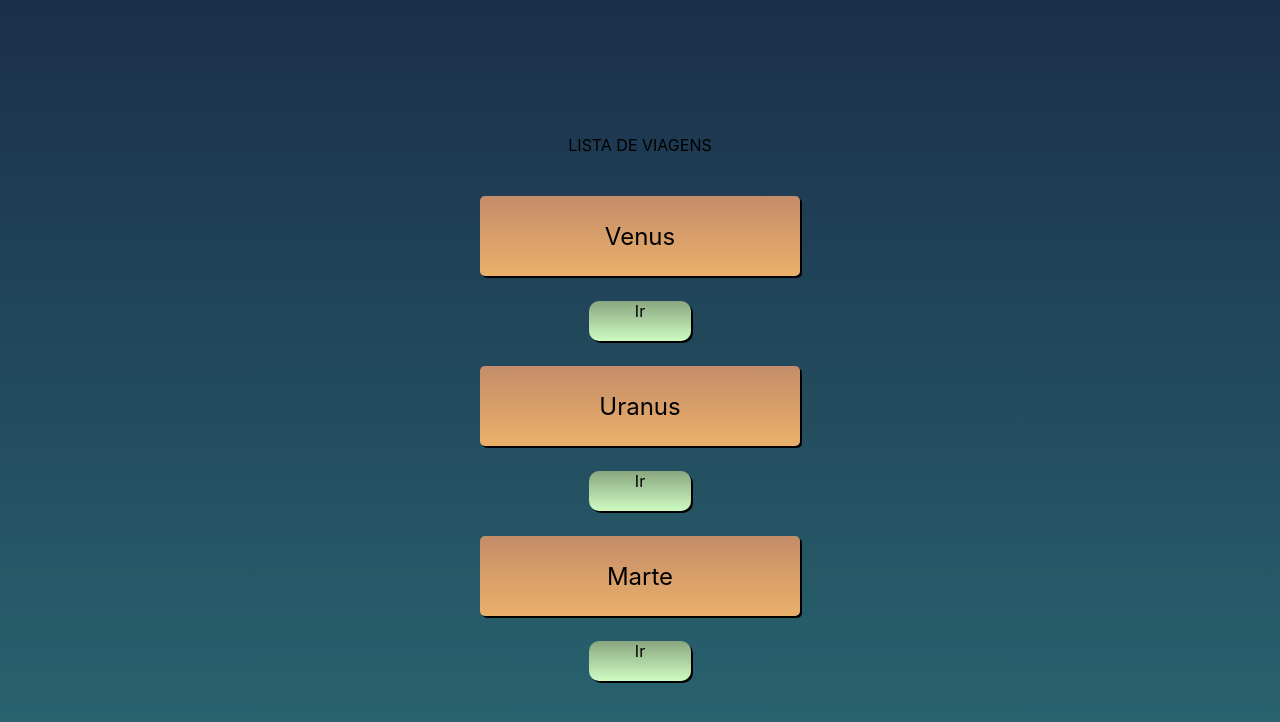
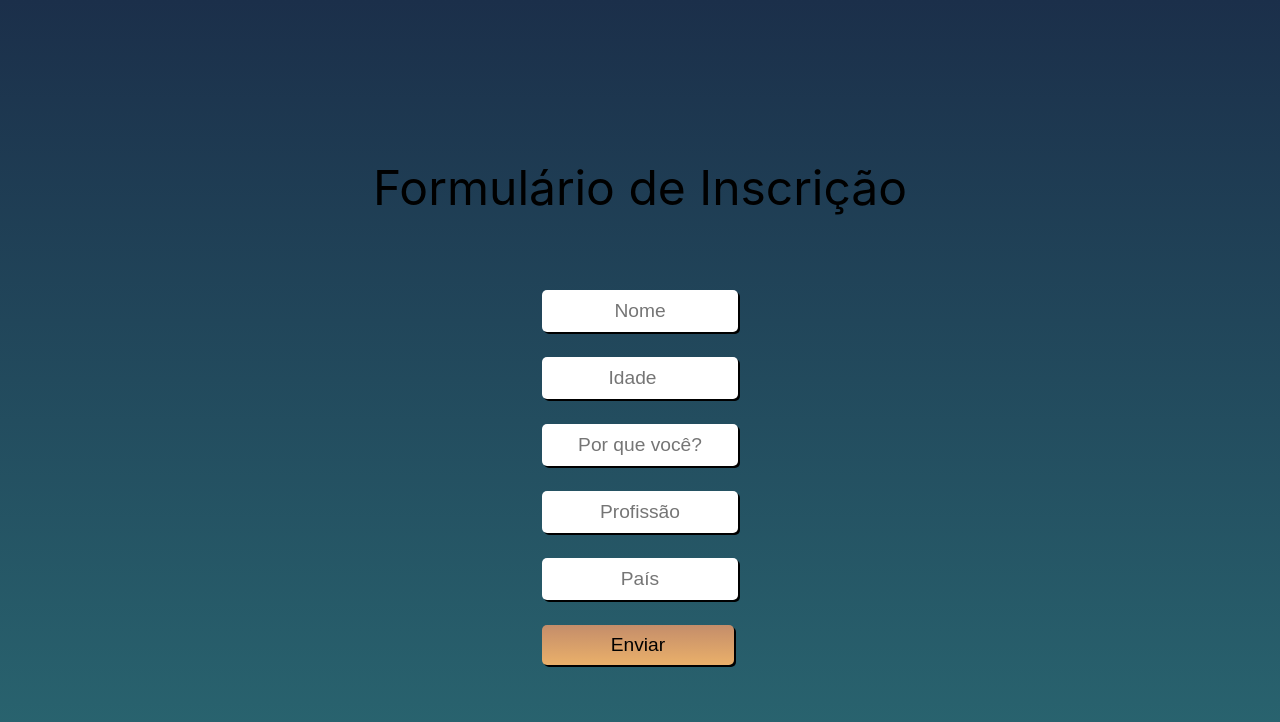
Before and after one commit to future4code/Luiz-Barbosa, a React (Create React App) app in the folder quinzena9/quinzena9-aula31/quinzena9-aula31/: page /inscricao in a window 1280 px wide. Shown: the top 722 px of the page. Built offline with nearby package versions, Linux system fonts and the light colour scheme.

Commit message:
formulario de inscrição pronto

```diff
--- a/quinzena9/quinzena9-aula31/quinzena9-aula31/src/App.js
+++ b/quinzena9/quinzena9-aula31/quinzena9-aula31/src/App.js
@@ -1,7 +1,7 @@
 import Header from "./components/areaPublica/header";
 import Main from "./components/areaPublica/conteudoMain";
 import { Switch, Route, BrowserRouter } from "react-router-dom";
-import LoginScreen from './components/areaPrivada/Login'
+import LoginScreen from './components/areaPublica/Login'
 import React from 'react'
 import AreaPrivada from './components/areaPrivada/AreaPrivada'
 import ListaIncritos from './components/areaPrivada/ListaDeInscritos'
--- a/quinzena9/quinzena9-aula31/quinzena9-aula31/src/components/areaPrivada/AreaPrivada.js
+++ b/quinzena9/quinzena9-aula31/quinzena9-aula31/src/components/areaPrivada/AreaPrivada.js
@@ -7,18 +7,15 @@ import { useProtectedPage } from '../../hooks/useProtectedPage'
 const AreaPrivada = () => {
     const history = useHistory()
 
-    const onClickInscritos = () => {
-        history.replace("/inscritos")
-    }
+
     const onClickViagens = () => {
-        history.replace("/admViagens")
+        history.push("/admViagens")
     }
 
     useProtectedPage()
 
     return(
         <DivPrincipal>
-           <BotaoAreaPrivada onClick={onClickInscritos}>Inscritos</BotaoAreaPrivada>
            <BotaoAreaPrivada onClick={onClickViagens}>Administrar Viagens</BotaoAreaPrivada>
         </DivPrincipal>
     )
--- a/quinzena9/quinzena9-aula31/quinzena9-aula31/src/components/areaPrivada/GerenciarViagens.js
+++ b/quinzena9/quinzena9-aula31/quinzena9-aula31/src/components/areaPrivada/GerenciarViagens.js
@@ -1,9 +1,24 @@
-import React from 'react'
+import axios from 'axios'
+import React, { useEffect, useState } from 'react'
+import {useProtectedPage} from '../../hooks/useProtectedPage'
+import {BASE_URL} from '../../requisicoes/requisicoes'
 
 const GerenciarViagens = () => {
+    const [viagens, setViagens] = useState([])
+
+    useEffect(() => {
+        axios.get(`${BASE_URL}/trips`).then((response) => {
+            console.log(response)
+            setViagens(response)
+        }).catch((error) => {
+            console.log(error)
+        })
+    }, [])
+
+    useProtectedPage()
     return(
         <div>
-            TAKE MY BREATH AWAY
+
         </div>
     )
 
--- a/quinzena9/quinzena9-aula31/quinzena9-aula31/src/components/areaPrivada/ListaDeInscritos.js
+++ b/quinzena9/quinzena9-aula31/quinzena9-aula31/src/components/areaPrivada/ListaDeInscritos.js
@@ -1,8 +1,11 @@
 import React from 'react'
+import { useProtectedPage } from '../../hooks/useProtectedPage'
 import { Lista } from '../areaPublica/headerStyles'
 
 
 const ListaIncritos = () => {
+    useProtectedPage()
+
     return(
         <div>
             HEY HO LET'S GO
--- a/quinzena9/quinzena9-aula31/quinzena9-aula31/src/components/areaPublica/FormularioInscricao.js
+++ b/quinzena9/quinzena9-aula31/quinzena9-aula31/src/components/areaPublica/FormularioInscricao.js
@@ -1,10 +1,11 @@
 import React from 'react'
+import {MainContainer} from './formularioInscricaoStyles'
 
 const Formulario = () => {
     return(
-        <div>
-            Yoleeiiiho
-        </div>
+        <MainContainer>
+
+        </MainContainer>
     )
 }
 
--- a/quinzena9/quinzena9-aula31/quinzena9-aula31/src/components/areaPublica/ViagensInscricao.js
+++ b/quinzena9/quinzena9-aula31/quinzena9-aula31/src/components/areaPublica/ViagensInscricao.js
@@ -1,29 +1,88 @@
-import React from "react";
-import { DivPrincipal, SectionLista, DivPlanetas, BotaoInscricao} from "./ViagensInscricaoStyles";
-import {useHistory} from 'react-router-dom'
+import React, {useState} from "react";
+import {
+  DivPrincipal,
+  SectionLista,
+  Dropdown,
+  StyledInput,
+  Title,
+  Button
+} from "./ViagensInscricaoStyles";
+import { useHistory } from "react-router-dom";
+import axios from "axios";
+import { axiosConfig, BASE_URL } from "../../requisicoes/requisicoes";
 
 const ViagensDisponiveis = () => {
-    const history = useHistory()
+  const [nome, setNome] = useState('')
+  const [idade, setIdade] = useState('')
+  const [descricao, setDescricao] = useState('')
+  const [profissao, setProfissao] = useState('')
+  const [pais, setPais] = useState('')
 
-    const onClickIr = () => {
-    history.push("/formulario")
-    }
+
+  const onChangeNome = (event) => {
+    setNome(event.target.value)
+  }
+  const onChangeIdade = (event) => {
+    setIdade(event.target.value)
+  }
+  const onChangeDescricao = (event) => {
+    setDescricao(event.target.value)
+  }
+  const onChangeProfissao = (event) => {
+    setProfissao(event.target.value)
+  }
+  const onChangePais = (event) => {
+    setPais(event.target.value)
+  }
+
+  const body = {
+    name: nome,
+    age: idade,
+    applicationText: descricao,
+    profession: profissao,
+    country: pais
+  }
+
+  const onSubmit = (event) => {
+    event.preventDefault()
+    axios.post(`${BASE_URL}/trips/NoIFVcOiSgTKTIPVZwXS/apply`, body, axiosConfig).then((response)=> {
+        alert("Inscrito com sucesso!")
+    }).catch((error) => {
+      console.log(error)
+    })
+
+    setNome('')
+    setIdade('')
+    setDescricao('')
+    setProfissao('')
+    setPais('')
+  }
+
+
   return (
     <DivPrincipal>
       <SectionLista>
-        <p>LISTA DE VIAGENS</p>
-        <DivPlanetas>
-          Venus
-        </DivPlanetas>
-        <BotaoInscricao onClick={onClickIr}>Ir</BotaoInscricao>
-        <DivPlanetas>
-          Uranus
-        </DivPlanetas>
-        <BotaoInscricao onClick={onClickIr}>Ir</BotaoInscricao>
-        <DivPlanetas>
-          Marte
-        </DivPlanetas>
-        <BotaoInscricao onClick={onClickIr}>Ir</BotaoInscricao>
+        <Title>Formulário de Inscrição</Title>
+        <div>
+          <form onSubmit={onSubmit}>
+            <StyledInput value={nome} onChange={onChangeNome} placeholder="Nome" type="text" />
+            {/* <Dropdown>
+              <option>Mercúrio</option>
+              <option>Vênus</option>
+              <option>Marte</option>
+              <option>Jupiter</option>
+              <option>Saturno</option>
+              <option>Urano</option>
+              <option>Netuno</option>
+              <option>Plutão</option>
+            </Dropdown> */}
+            <StyledInput value={idade} onChange={onChangeIdade} placeholder="Idade" type="number" />
+            <StyledInput value={descricao} onChange={onChangeDescricao} placeholder="Por que você?" type="text" />
+            <StyledInput value={profissao} onChange={onChangeProfissao} placeholder="Profissão" type="text" />
+            <StyledInput value={pais} onChange={onChangePais} placeholder="País" type="text" />
+            <Button>Enviar</Button>
+          </form>
+        </div>
       </SectionLista>
     </DivPrincipal>
   );
--- a/quinzena9/quinzena9-aula31/quinzena9-aula31/src/components/areaPublica/ViagensInscricaoStyles.js
+++ b/quinzena9/quinzena9-aula31/quinzena9-aula31/src/components/areaPublica/ViagensInscricaoStyles.js
@@ -12,6 +12,12 @@ export const DivPrincipal = styled.div`
 
 `
 
+export const Title = styled.p`
+    font-size: 3rem;
+
+`
+
+
 export const SectionLista = styled.section`
     display: flex;
     flex-direction: column;
@@ -19,15 +25,15 @@ export const SectionLista = styled.section`
     justify-content: center;
 `
 
-export const DivPlanetas = styled.div`
-    width: 25vw;
-    height: 10vh;
-    background-image: linear-gradient(180deg, #c48d6a, #eab06a);
+export const Dropdown = styled.select`
+    width: 15vw;
+    height: 5vh;
+    /* background-image: linear-gradient(180deg, #c48d6a, #eab06a); */
     border: none;
     box-shadow: 2px 2px #000000;
     border-radius: 5px;
     margin: 25px;
-    font-size: 1.5rem;
+    font-size: 1.2rem;
     text-align: center;
     display: flex;
     align-items: center;
@@ -51,3 +57,31 @@ export const BotaoInscricao = styled.div`
         background-image: linear-gradient(180deg, #6e8566, #60745a);
     }
 `
+
+export const StyledInput = styled.input`
+    width: 15vw;
+    height: 5vh;
+    border: none;
+    box-shadow: 2px 2px #000000;
+    border-radius: 5px;
+    margin: 25px;
+    font-size: 1.2rem;
+    text-align: center;
+    display: flex;
+    align-items: center;
+    justify-content: center;
+`
+export const Button = styled.button`
+     width: 15vw;
+    height: 5vh;
+    border: none;
+    box-shadow: 2px 2px #000000;
+    border-radius: 5px;
+    margin: 25px;
+    font-size: 1.2rem;
+    text-align: center;
+    display: flex;
+    align-items: center;
+    justify-content: center;
+    background-image: linear-gradient(180deg, #c48d6a, #eab06a);
+`
--- a/quinzena9/quinzena9-aula31/quinzena9-aula31/src/components/areaPublica/conteudoMain.js
+++ b/quinzena9/quinzena9-aula31/quinzena9-aula31/src/components/areaPublica/conteudoMain.js
@@ -1,5 +1,5 @@
 import React from 'react'
-import {StyledContainer, Texto, MainTelaPrincipal,StyledInput, StyledButton} from './conteudoMainStyles'
+import {StyledContainer, Texto, MainTelaPrincipal,StyledInput, StyledButton, StyledForm} from './conteudoMainStyles'
 import {useHistory} from 'react-router-dom'
 
 
@@ -15,8 +15,10 @@ const Main = () => {
     <StyledContainer>
       <MainTelaPrincipal>
         <Texto>LABE X</Texto>
-        <StyledInput placeholder={"Insira seu e-mail"} />
+        <StyledForm>
+        <StyledInput type='email' placeholder={"Insira seu e-mail"} />
         <StyledButton onClick={onClickFazerInscricao}>Enviar</StyledButton>
+        </StyledForm>
       </MainTelaPrincipal>
     </StyledContainer>
   );
--- a/quinzena9/quinzena9-aula31/quinzena9-aula31/src/components/areaPublica/conteudoMainStyles.js
+++ b/quinzena9/quinzena9-aula31/quinzena9-aula31/src/components/areaPublica/conteudoMainStyles.js
@@ -42,3 +42,9 @@ export const StyledInput = styled.input`
     border-radius: 5px;
     background-color: #dfd8da;
 `
+export const StyledForm = styled.form`
+    display: flex;
+    align-items: center;
+    justify-content: center;
+    flex-direction: column;
+`
--- /dev/null
+++ b/quinzena9/quinzena9-aula31/quinzena9-aula31/src/components/areaPublica/formularioInscricaoStyles.js
@@ -0,0 +1,9 @@
+import styled from 'styled-components'
+
+
+
+export const MainContainer = styled.div`
+    background-image: linear-gradient(180deg, #2a6872, #5d9d83);
+    height: 100vh;
+
+`
```
Also changed, not shown: quinzena9/quinzena9-aula31/quinzena9-aula31/src/components/areaPublica/Login.js (renamed from quinzena9/quinzena9-aula31/quinzena9-aula31/src/components/areaPrivada/Login.js), quinzena9/quinzena9-aula31/quinzena9-aula31/src/components/areaPublica/LoginStyles.js (renamed from quinzena9/quinzena9-aula31/quinzena9-aula31/src/components/areaPrivada/LoginStyles.js).
